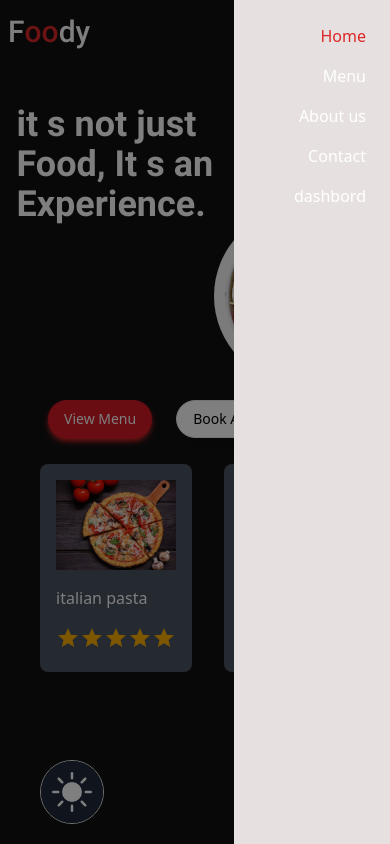
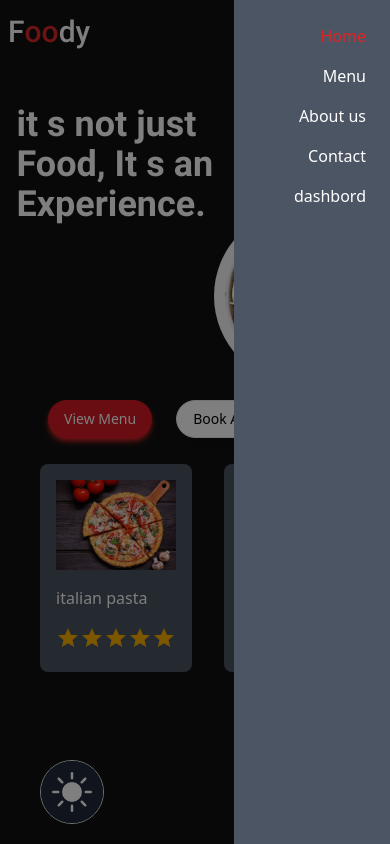
Before and after one commit to najmatn00/menu-resturant, a React (Vite) app: page / in a window 390 px wide. Both pictures are taken after a click on the icon 366 px from the left and 32 px from the top of the page. Built offline with nearby package versions, Linux system fonts and the light colour scheme.

Commit message:
fixed style menu header

```diff
--- a/src/header/header.jsx
+++ b/src/header/header.jsx
@@ -51,7 +51,7 @@ const Header = () => {
             <Li><NavLink className={isActivePage} to={'/contact'}>Contact</NavLink></Li>
         </div>
 
-        {showMenu && <div className=" md:hidden bg-[#e7e0e0] absolute top-0 right-0 text-right z-50 h-screen w-2/5 flex flex-col gap-4 p-6">
+        {showMenu && <div className=" md:hidden dark:bg-gray-600 bg-[#e7e0e0] absolute top-0 right-0 text-right z-50 h-screen w-2/5 flex flex-col gap-4 p-6">
             <Li><NavLink className={isActivePage} to='/'>Home</NavLink></Li>
             <Li><NavLink className={isActivePage}  to='/menupage'>Menu</NavLink></Li>
             <Li><NavLink className={isActivePage} to={'/about-us'}>About us</NavLink></Li>
```
Also changed, not shown: 1 other file (tests, documents, lock files or other folders).
